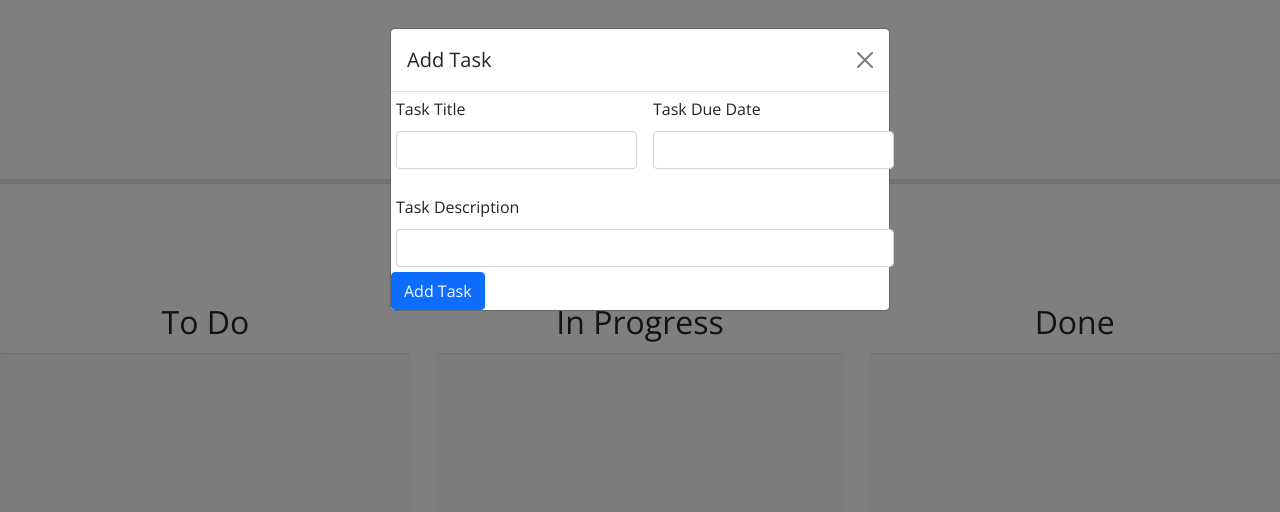
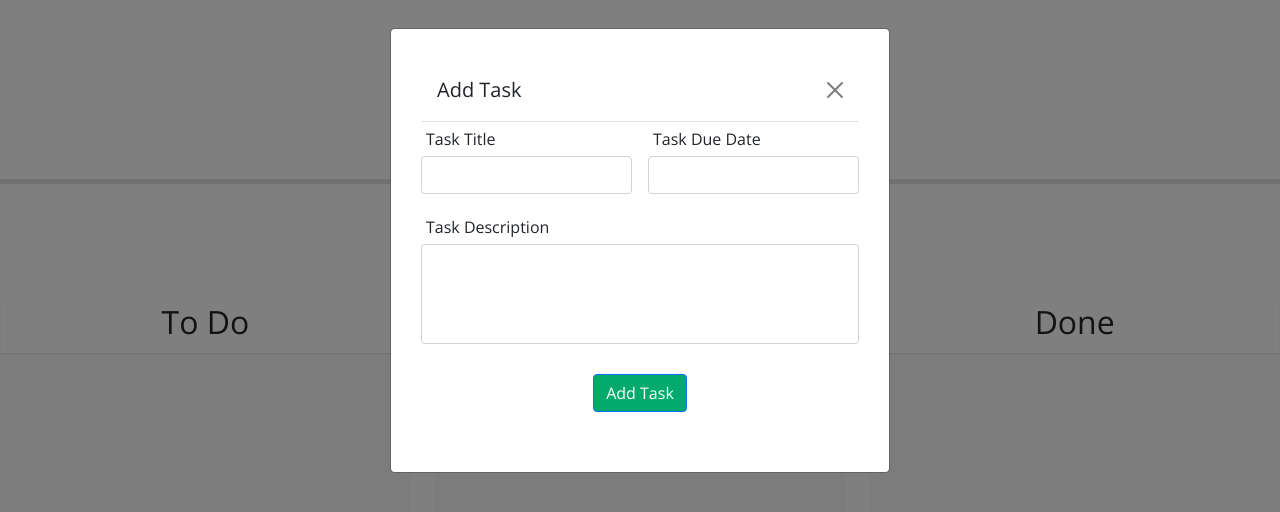
Before and after one commit to dawsofd/task-board, a plain HTML site: page Develop/index.html in a window 1280 px wide. Both pictures are taken after a click on the button "Add Task". Drawn offline with nearby package versions, Linux system fonts and the light colour scheme.

Commit message:
fix css formatting

```diff
--- a/Develop/assets/css/style.css
+++ b/Develop/assets/css/style.css
@@ -19,6 +19,20 @@ body {
   margin: 5px;
 }
 
-.form-control {
-  margin: 5px;
+.modal-content {
+  margin: 0;
+  padding: 30px;
 }
+
+.add-task {
+  padding: 30px;
+  text-align: center;
+}
+
+.btn-primary {
+  background-color: #04AA6D;
+}
+
+#taskDescription {
+  height: 100px;
+}
```
